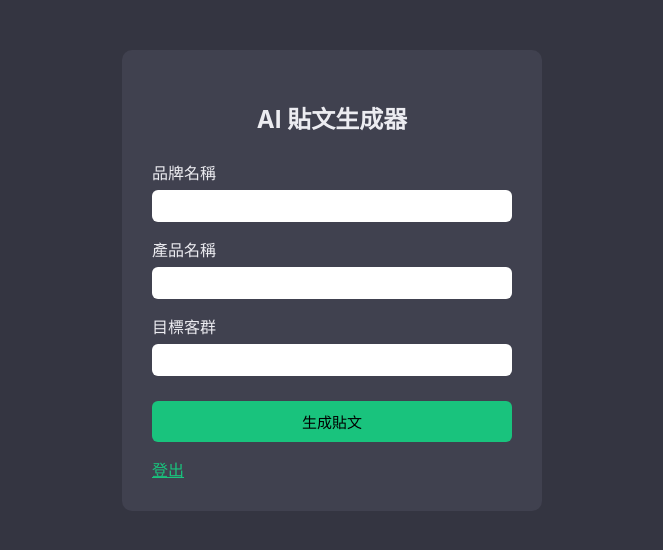
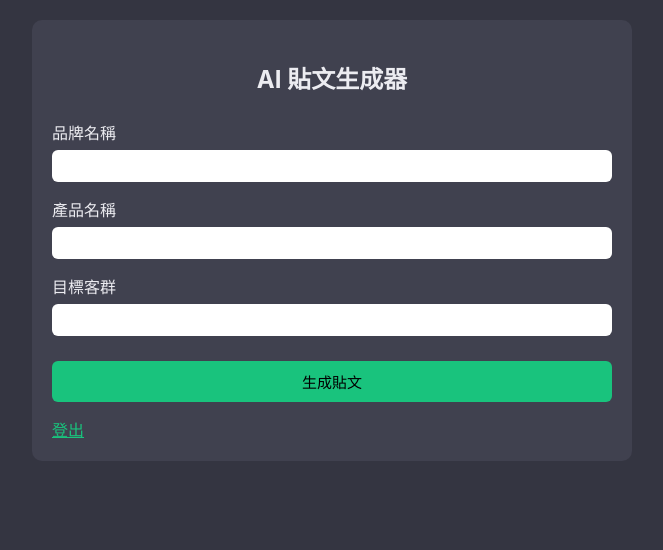
Before and after one commit to kevinkevin240101tmp/render-test-app-001, a Flask app: page / in a window 1280 px wide. Shown: the top 550 px of the page, without its empty margins (308-971 px from the left). Run offline with Flask 3, Linux system fonts and the light colour scheme; the visitor is signed in with stand-in values (Sample User, id 1).

Commit message:
Update index.html

```diff
--- a/templates/index.html
+++ b/templates/index.html
@@ -13,6 +13,7 @@
             padding: 0;
         }
 
+        /*
         .container {
             width: 420px;
             max-width: 90%;
@@ -22,6 +23,17 @@
             border-radius: 10px;
             box-sizing: border-box;
         }
+        */
+
+.container {
+    width: 100%;
+    max-width: 600px;
+    margin: 20px auto;
+    padding: 20px;
+    background-color: #40414f;
+    border-radius: 10px;
+    box-sizing: border-box;
+}
 
         h2 {
             text-align: center;
```
